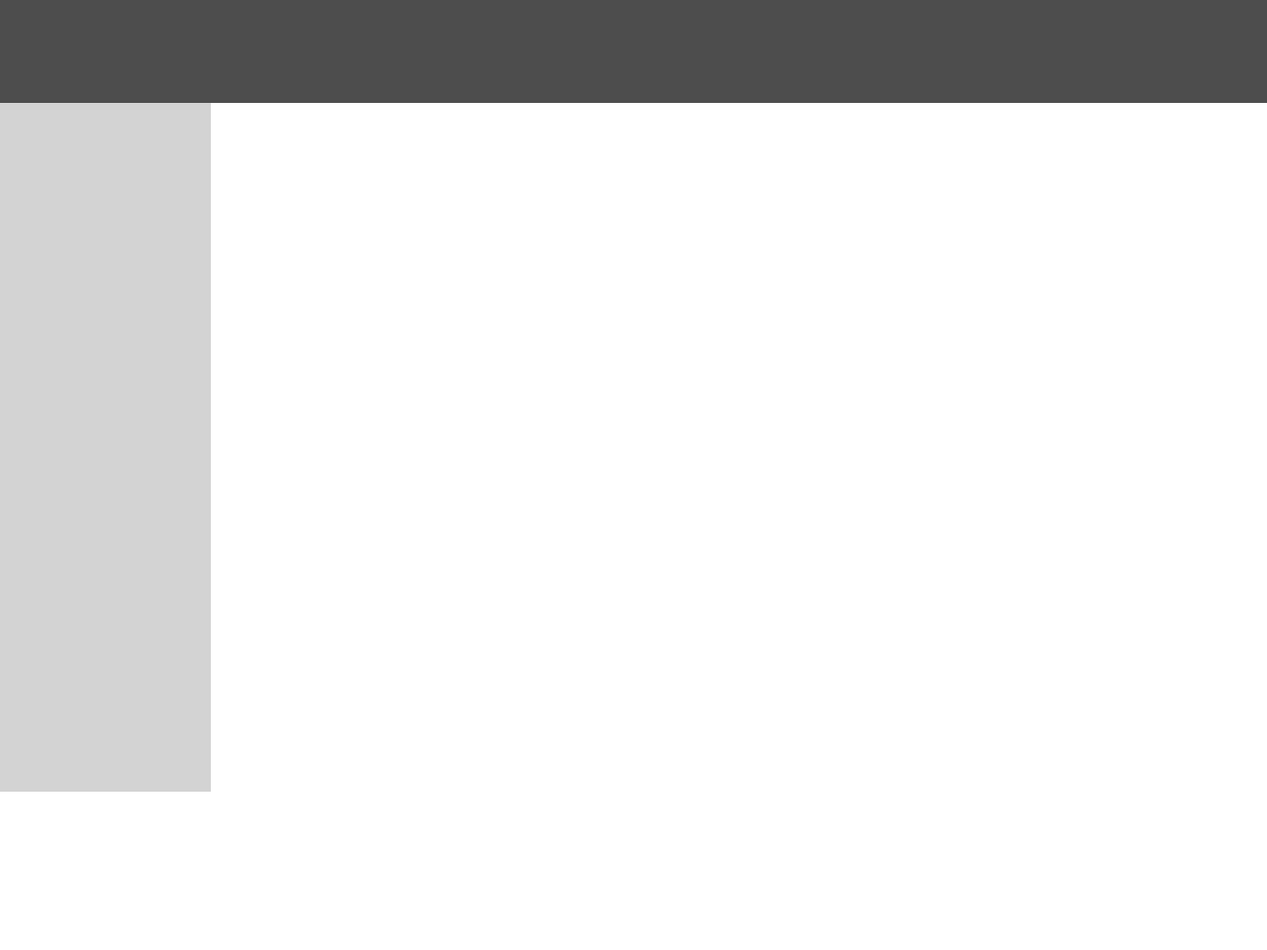
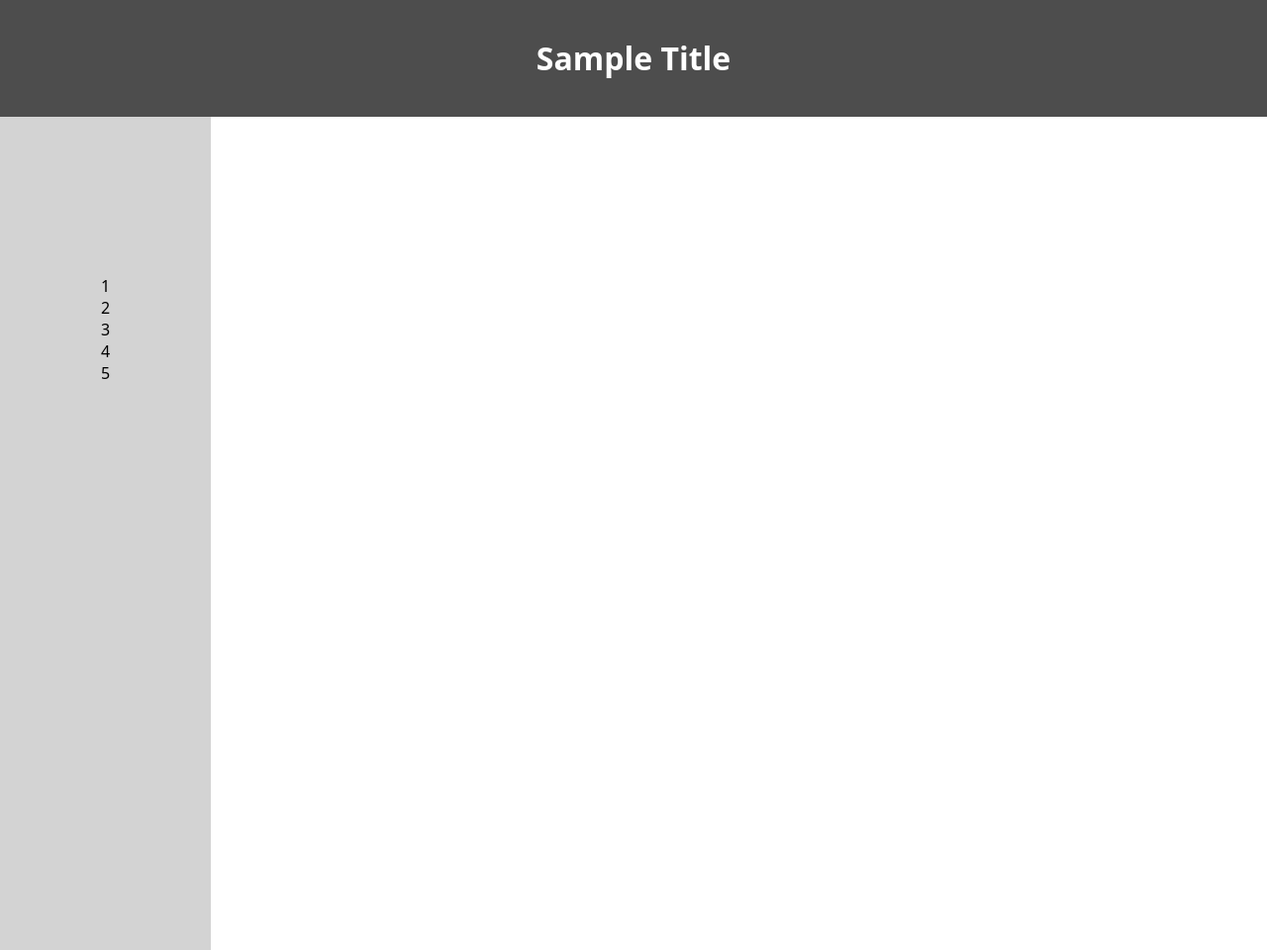
Before and after one commit to ReneSzz/basic-site, a plain HTML site: page index.html in a window 1280 px wide. Shown: the whole page at 99% size. Before the commit the page ends 800 px from the top, so only its background shows below. Drawn offline with Linux system fonts and the light colour scheme.

Commit message:
Added sample sidebar

```diff
--- a/index.html
+++ b/index.html
@@ -19,11 +19,19 @@
     </div>
 
 
-    <div id="header"></div>
+    <div id="header">
+        <h1 id="title" >Sample Title</h1>
+    </div>
 
     <div id="wrapper">
 
-        <div id="sidebar"></div>
+        <div id="sidebar">
+            <div>1</div>
+            <div>2</div>
+            <div>3</div>
+            <div>4</div>
+            <div>5</div>
+        </div>
         <div id="container"></div>
 
 
--- a/style.css
+++ b/style.css
@@ -15,12 +15,14 @@ body {
     margin: 0;
     width: 100%;
     height: 100%;
+    overflow: hidden;
 
 }
 
 #header {
     height: 15%;
     background-color: rgb(77, 77, 77);
+    padding-top: 1rem;
 }
 
 #wrapper {
@@ -33,6 +35,15 @@ height: 100%;
     background-color: lightgray;
     width: 20%;
     height: 100%;
+    display: flex;
+    flex-direction: column;
+    padding-top: 10rem;
+
+
+}
+
+#sidebar > * {
+   text-align: center;
 }
 
 #container {
@@ -68,3 +79,8 @@ height: 100%;
     align-items: center;
     border-radius: 5px;
 }
+
+#title {
+    color: white;
+    text-align: center;
+}
```
